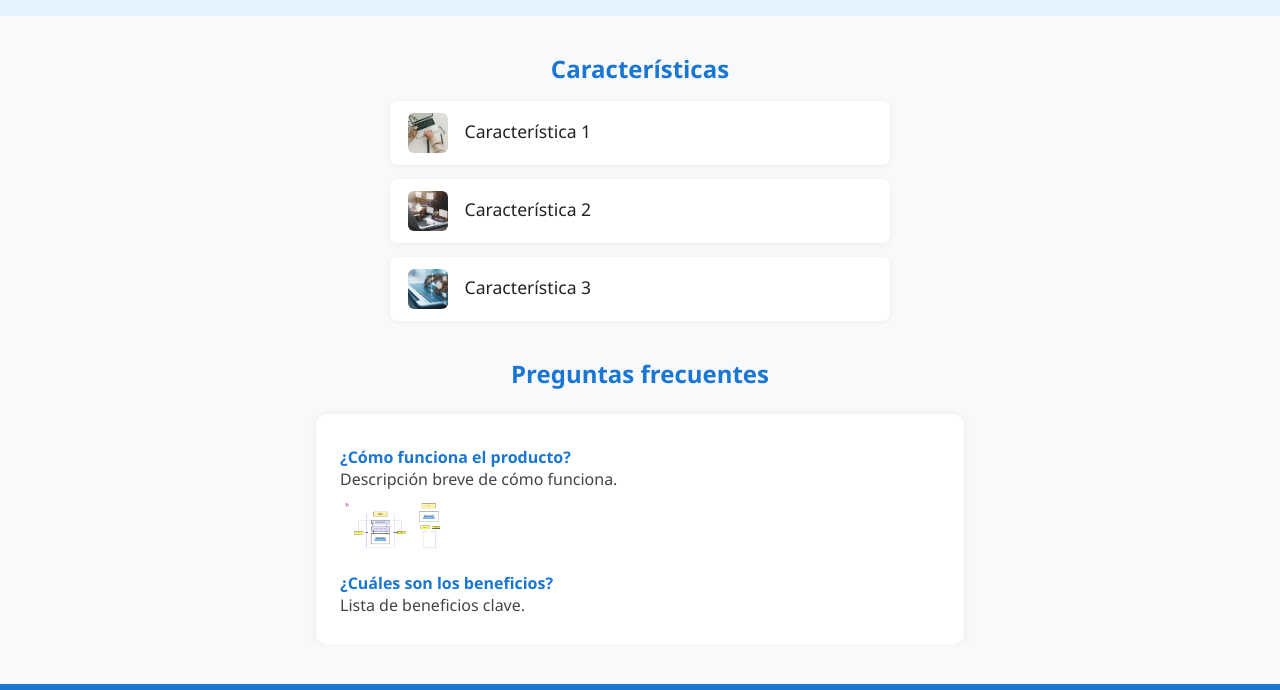
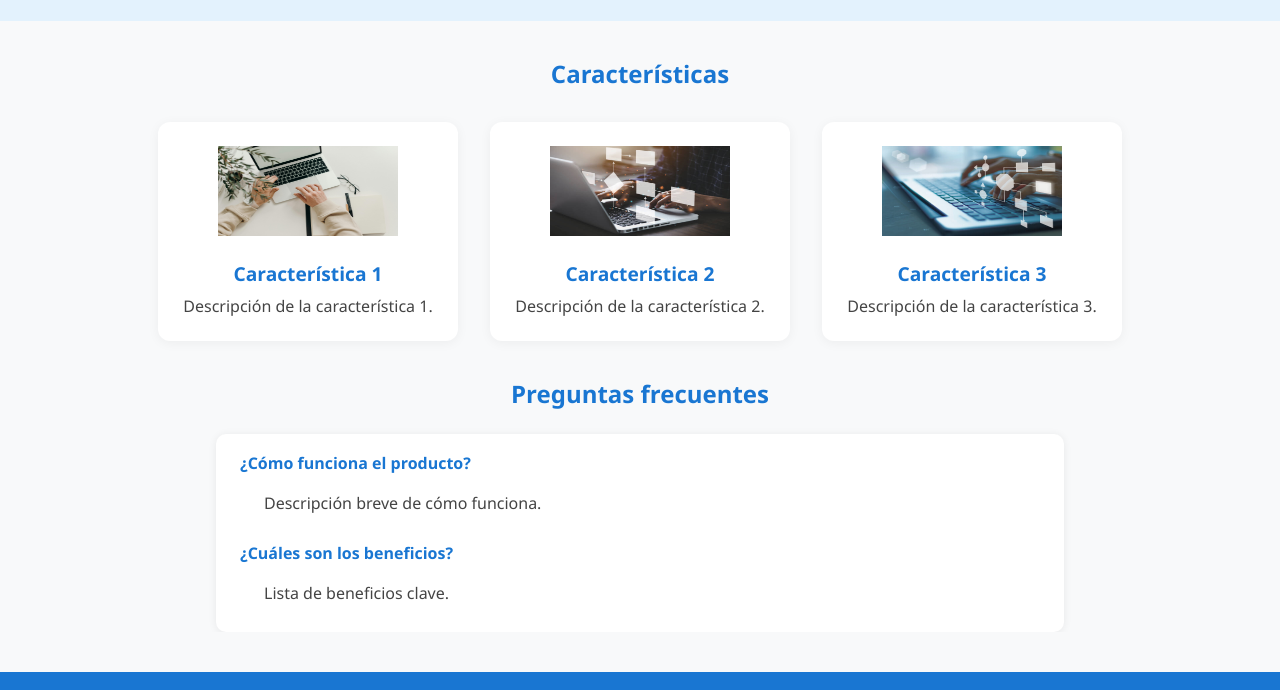
Before and after one commit to SamuelLeiva/labo1, a plain HTML site: page index.html in a window 1280 px wide. Shown: the part 598-1288 px from the top of the page. Drawn offline with Linux system fonts and the light colour scheme.

Commit message:
Parte 2: agregado de display flex a las secciones y modificación de la seccion 'características'

```diff
--- a/css/styles.css
+++ b/css/styles.css
@@ -21,7 +21,7 @@ body {
   color: var(--color-texto);
 }
 
-main{
+main {
   overflow-x: auto;
 }
 
@@ -33,6 +33,12 @@ header {
   text-align: center;
 }
 nav {
+  display: flex;
+  justify-content: space-between;
+  align-items: center;
+  padding-left: 50px;
+  padding-right: 50px;
+  flex-wrap: wrap;
   a {
     color: var(--color-primario);
     text-decoration: none;
@@ -53,6 +59,9 @@ nav {
   background: #e3f2fd;
   padding: 32px 0 24px 0;
   text-align: center;
+  display: flex;
+  flex-direction: column;
+  align-items: center;
   img {
     max-width: 420px;
     width: 90%;
@@ -75,7 +84,7 @@ nav {
   }
 }
 
-/* Características */
+/* h2 compartido entre secciones */
 section {
   h2 {
     color: var(--color-primario);
@@ -88,58 +97,70 @@ section {
   }
 }
 
-ul {
-  list-style: none;
-  padding: 0;
-  margin: 0 auto 0 auto;
-  max-width: 500px;
-  li {
+/* Características */
+.caracteristicas-grid {
+  display: flex;
+  flex-wrap: wrap;
+  justify-content: center;
+  gap: 32px;
+  margin: 32px 0;
+  .caracteristica-tarjeta {
     background: var(--color-blanco);
-    margin: 14px 0;
-    padding: 12px 18px;
-    border-radius: 8px;
-    box-shadow: 0 1px 6px var(--color-sombra-suave);
-    display: block;
-    font-size: 1.1em;
-    vertical-align: middle;
-    font-family: var(--fuente-principal);
-    color: var(--color-texto);
+    border-radius: 12px;
+    box-shadow: 0 2px 12px var(--color-sombra-suave);
+    padding: 24px 20px;
+    width: 260px;
+    text-align: center;
+    display: flex;
+    flex-direction: column;
+    align-items: center;
+    img {
+      width: 180px;
+      height: 90px;
+      margin-bottom: 14px;
     }
-  img {
-    vertical-align: middle;
-    margin-right: 12px;
-    border-radius: 6px;
-    width: 40px;
-    height: 40px;
-    object-fit: cover;
+    h3 {
+      margin: 10px 0 8px 0;
+      color: var(--color-primario);
+      font-size: 1.2em;
+      font-weight: 600;
+    }
+    p {
+      color: var(--color-texto-secundario);
+      font-size: 1em;
+      margin: 0;
+    }
   }
 }
 
 /* Preguntas frecuentes */
+#preguntas-frecuentes {
   dl {
     background: var(--color-blanco);
-  max-width: 600px;
+    max-width: 800px;
     margin: 24px auto 0 auto;
     padding: 18px 24px;
     border-radius: 10px;
     box-shadow: 0 1px 8px var(--color-sombra);
     font-family: var(--fuente-principal);
+    display: flex;
+    flex-direction: column;
+    gap: 18px;
   }
   dt {
     font-weight: bold;
-  margin-top: 14px;
     color: var(--color-primario);
     font-family: var(--fuente-principal);
+    margin-top: 0;
   }
   dd {
-  margin: 0 0 10px 0;
+    margin: 0 0 10px 24px;
     color: var(--color-texto-secundario);
     font-size: 1em;
     font-family: var(--fuente-principal);
-  img {
-    display: block;
-    margin: 10px 0 0 0;
-    max-width: 120px;
+    display: flex;
+    align-items: flex-start;
+    gap: 16px;
   }
 }
 
@@ -151,7 +172,7 @@ footer {
   padding: 24px 0 12px 0;
   margin-top: 40px;
   font-family: var(--fuente-principal);
-  h2{
+  h2 {
     color: var(--color-blanco);
   }
   img {
@@ -169,12 +190,10 @@ footer {
     text-decoration: underline;
   }
 
-  .terminos{
-
+  .terminos {
     display: flex;
     justify-content: space-around;
     gap: 10px;
     flex-wrap: wrap;
-
   }
 }
--- a/index.html
+++ b/index.html
@@ -27,35 +27,38 @@
       </section>
       <section id="caracteristicas">
         <h2>Características</h2>
-        <ul>
-          <li>
+        <div class="caracteristicas-grid">
+          <div class="caracteristica-tarjeta">
             <img
               src="img/caracteristica1.jpg"
               alt="Icono característica 1"
-              width="40"
-              height="40"
+              width="48"
+              height="48"
             />
-            Característica 1
-          </li>
-          <li>
+            <h3>Característica 1</h3>
+            <p>Descripción de la característica 1.</p>
+          </div>
+          <div class="caracteristica-tarjeta">
             <img
               src="img/caracteristica2.jpg"
               alt="Icono característica 2"
-              width="40"
-              height="40"
+              width="48"
+              height="48"
             />
-            Característica 2
-          </li>
-          <li>
+            <h3>Característica 2</h3>
+            <p>Descripción de la característica 2.</p>
+          </div>
+          <div class="caracteristica-tarjeta">
             <img
               src="img/caracteristica3.jpg"
               alt="Icono característica 3"
-              width="40"
-              height="40"
+              width="48"
+              height="48"
             />
-            Característica 3
-          </li>
-        </ul>
+            <h3>Característica 3</h3>
+            <p>Descripción de la característica 3.</p>
+          </div>
+        </div>
       </section>
       <section id="preguntas-frecuentes">
         <h2>Preguntas frecuentes</h2>
@@ -64,12 +67,6 @@
           <dd>
             Descripción breve de cómo funciona.
             <br />
-            <img
-              src="img/funcionamiento.png"
-              alt="Diagrama de funcionamiento"
-              width="120"
-              height="auto"
-            />
           </dd>
           <dt>¿Cuáles son los beneficios?</dt>
           <dd>Lista de beneficios clave.</dd>
```
Lines whose indentation alone changed are shown as unchanged.
